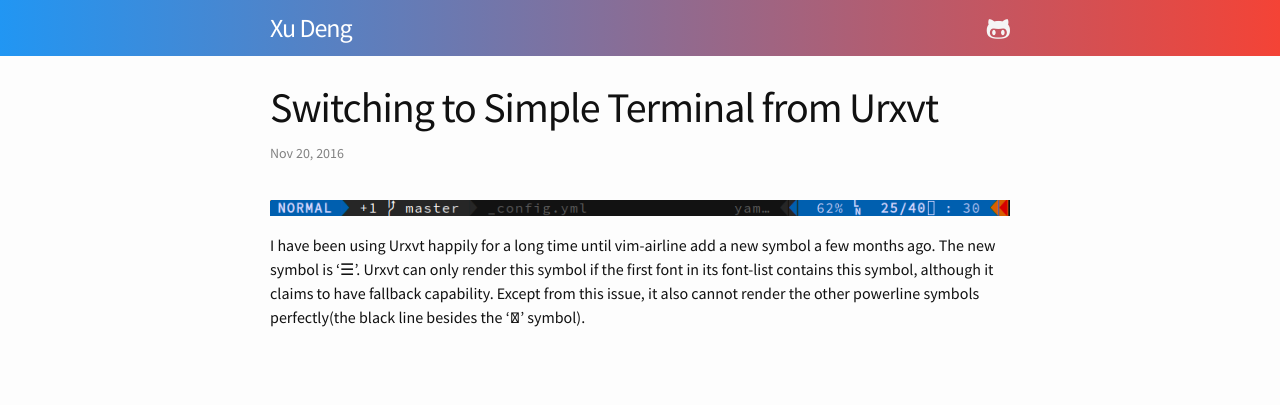
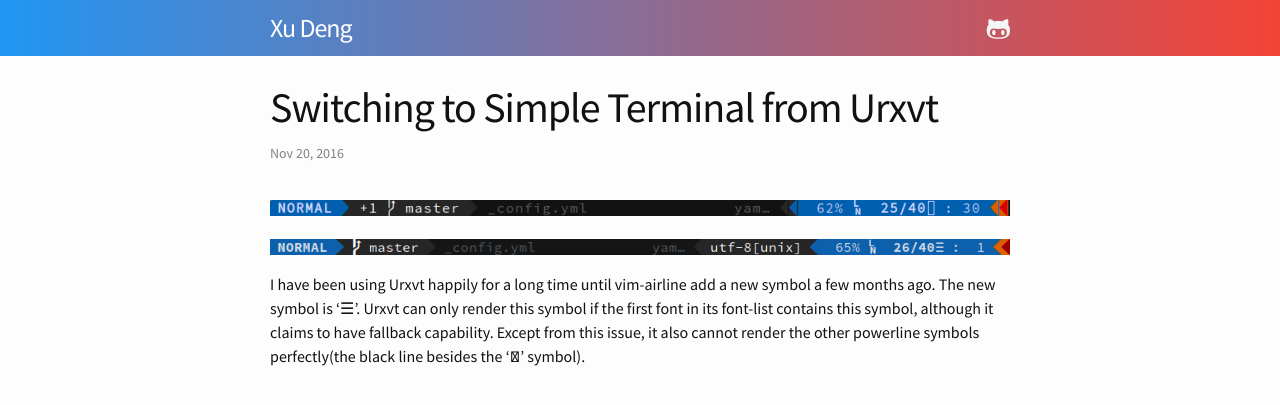
Before and after one commit to xden/xden.github.io, a Jekyll site: the page built from _posts/2016-11-20-simple-terminal.md, in a window 1280 px wide. Shown: the top 405 px of the page. Built offline with Jekyll 4.4.1, drawn with Linux system fonts in a browser that asks for light colours.

Commit message:
Updated 2016-11-20-simple-terminal.md

```diff
--- a/_posts/2016-11-20-simple-terminal.md
+++ b/_posts/2016-11-20-simple-terminal.md
@@ -4,6 +4,8 @@
 ---
 ![urxvt-statusline]({{site.baseurl}}/assets/urxvt-statusline.png)
 
+![urxvt-statusline]({{site.baseurl}}/assets/st-statusline.png)
+
 I have been using Urxvt happily for a long time until vim-airline add a new symbol a few months ago. The new symbol is '☰'. Urxvt can only render this symbol if the first font in its font-list contains this symbol, although it claims to have fallback capability. Except from this issue, it also cannot render the other powerline symbols perfectly(the black line besides the '' symbol).
 
 <!-- more -->
```
